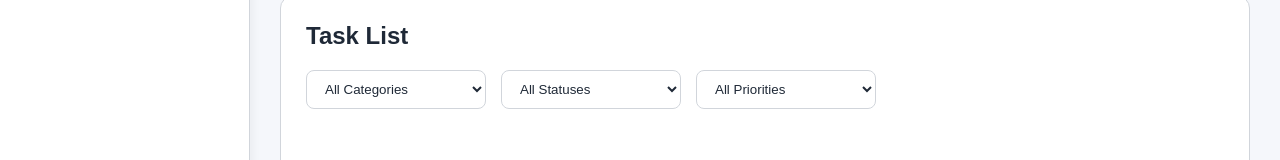
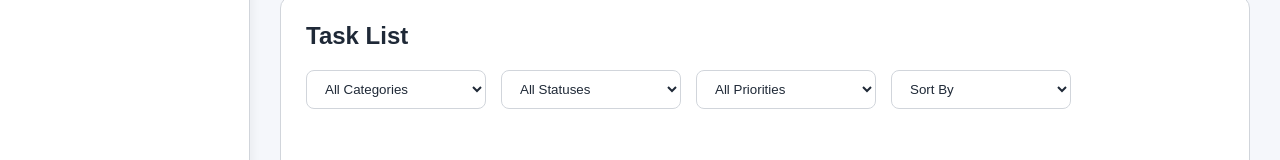
Before and after one commit to freeappstore-online/taskflow, a React (Vite) app in the folder taskflow-react/: page / in a window 1280 px wide. Shown: the part 1338-1498 px from the top of the page. Built offline with nearby package versions, Linux system fonts and the light colour scheme.

Commit message:
Add task sorting by title, due date, and priority

```diff
--- a/taskflow-react/src/App.jsx
+++ b/taskflow-react/src/App.jsx
@@ -16,7 +16,8 @@ function App() {
 
   // Search state
   const [search, setSearch] = useState("");
-
+//
+const [sortBy, setSortBy] = useState("default");
   // Editing state
   const [editingTask, setEditingTask] = useState(null);
 
@@ -95,9 +96,24 @@ const [priorityFilter, setPriorityFilter] = useState("All");
     setTasks([]);
     setEditingTask(null);
   };
+const getPriorityValue = (priority) => {
+  switch (priority) {
+    case "High":
+      return 3;
 
+    case "Medium":
+      return 2;
+
+    case "Low":
+      return 1;
+
+    default:
+      return 0;
+  }
+};
   // Search filter
- const filteredTasks = tasks.filter((task) => {
+ const filteredTasks = tasks
+  .filter((task) => {
     const matchesSearch = task.title
       .toLowerCase()
       .includes(search.toLowerCase());
@@ -120,6 +136,42 @@ const [priorityFilter, setPriorityFilter] = useState("All");
       matchesStatus &&
       matchesPriority
     );
+  })
+  .sort((a, b) => {
+    switch (sortBy) {
+      case "title-asc":
+        return a.title.localeCompare(b.title);
+
+      case "title-desc":
+        return b.title.localeCompare(a.title);
+
+      case "due-asc":
+        return (
+          new Date(a.dueDate || "9999-12-31") -
+          new Date(b.dueDate || "9999-12-31")
+        );
+
+      case "due-desc":
+        return (
+          new Date(b.dueDate || "0000-01-01") -
+          new Date(a.dueDate || "0000-01-01")
+        );
+
+      case "priority-high":
+        return (
+          getPriorityValue(b.priority) -
+          getPriorityValue(a.priority)
+        );
+
+      case "priority-low":
+        return (
+          getPriorityValue(a.priority) -
+          getPriorityValue(b.priority)
+        );
+
+      default:
+        return 0;
+    }
   });
 
   return (
@@ -155,6 +207,8 @@ const [priorityFilter, setPriorityFilter] = useState("All");
   setStatusFilter={setStatusFilter}
   priorityFilter={priorityFilter}
   setPriorityFilter={setPriorityFilter}
+  sortBy={sortBy}
+  setSortBy={setSortBy}
 />
         </main>
       </div>
--- a/taskflow-react/src/components/TaskTable/TaskTable.css
+++ b/taskflow-react/src/components/TaskTable/TaskTable.css
@@ -168,8 +168,13 @@ button:active {
   transition: all 0.3s ease;
 }
 
+.filters select:hover {
+  border-color: var(--accent-color);
+}
+
 .filters select:focus {
   border-color: var(--accent-color);
+  box-shadow: 0 0 0 2px rgba(37, 99, 235, 0.15);
 }
 
 @media (max-width: 768px) {
--- a/taskflow-react/src/components/TaskTable/TaskTable.jsx
+++ b/taskflow-react/src/components/TaskTable/TaskTable.jsx
@@ -1,9 +1,8 @@
 import "./TaskTable.css";
 import StatusBadge from "../StatusBadge/StatusBadge";
 import PriorityBadge from "../PriorityBadge/PriorityBadge";
-
 function TaskTable({
-    tasks,
+  tasks,
   deleteTask,
   editTask,
   clearAllTasks,
@@ -13,7 +12,8 @@ function TaskTable({
   setStatusFilter,
   priorityFilter,
   setPriorityFilter,
-
+  sortBy,
+  setSortBy,
 }) {
   return (
     <section className="task-table">
@@ -62,6 +62,18 @@ function TaskTable({
     <option value="Medium">Medium</option>
     <option value="Low">Low</option>
   </select>
+  <select
+  value={sortBy}
+  onChange={(e) => setSortBy(e.target.value)}
+>
+  <option value="default">Sort By</option>
+  <option value="title-asc">Title: A → Z</option>
+  <option value="title-desc">Title: Z → A</option>
+  <option value="due-asc">Due Date: Earliest</option>
+  <option value="due-desc">Due Date: Latest</option>
+  <option value="priority-high">Priority: High → Low</option>
+  <option value="priority-low">Priority: Low → High</option>
+</select>
 </div>
       {tasks.length === 0 ? (
         <div className="empty-state">
```
Lines whose indentation alone changed are shown as unchanged.
